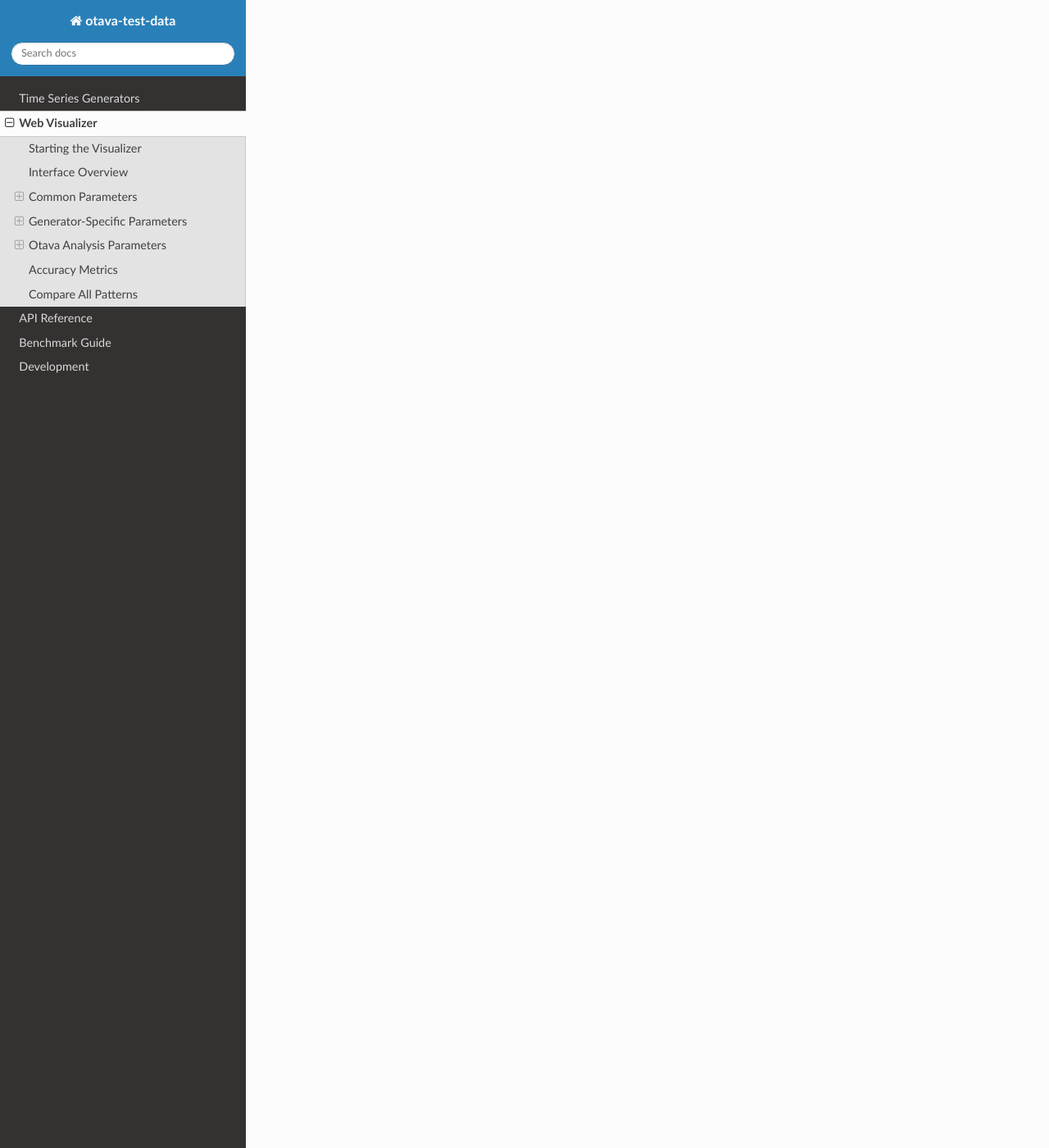
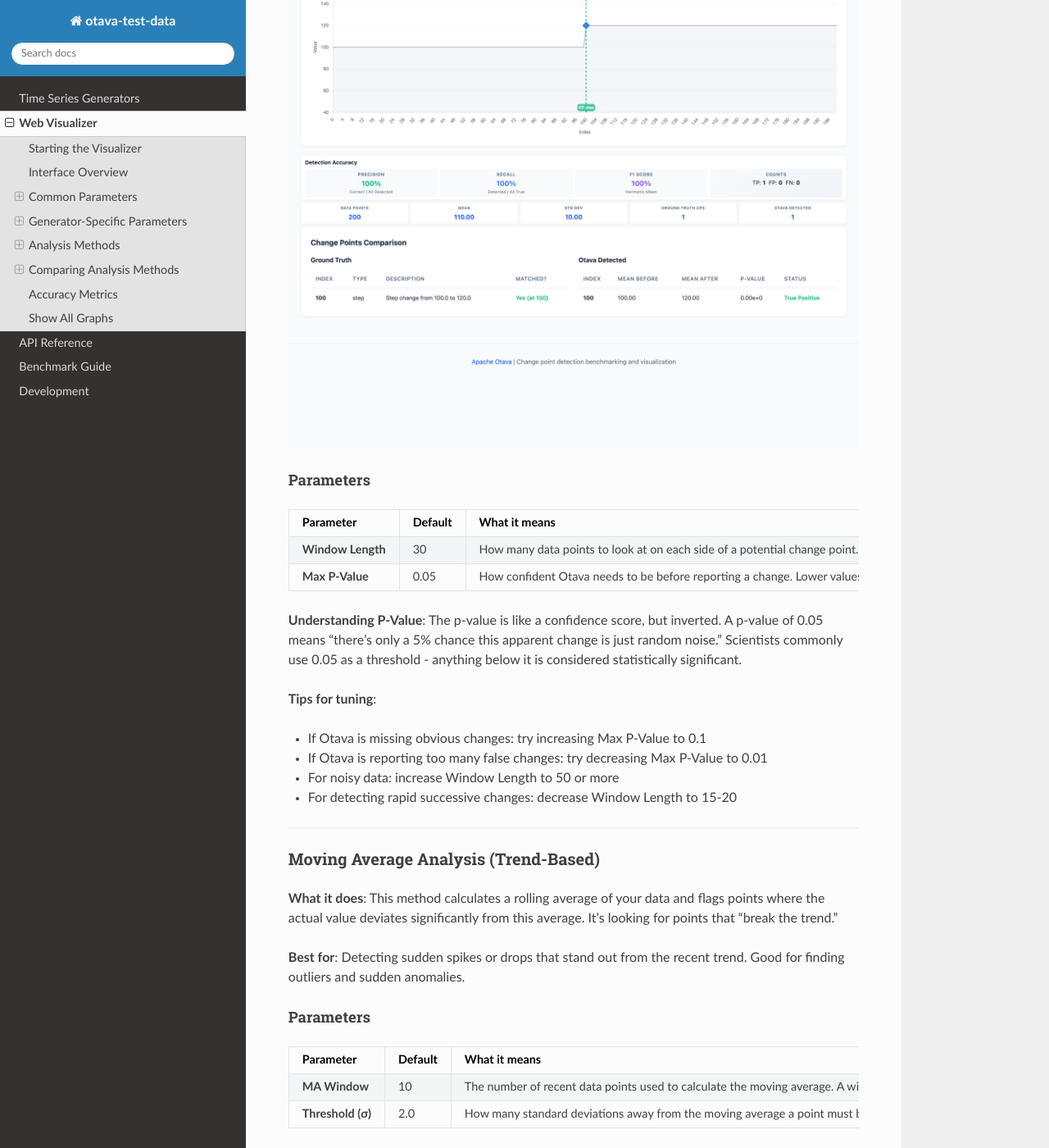
Before and after one commit to jdrumgoole/otava-test-data, a Sphinx documentation site: the page built from docs/visualizer.md, in a window 1280 px wide and 1400 px high, scrolled down 12037 px. Shown: the whole window at 82% size. Built offline with Sphinx 7.4.7 and the Read the Docs theme 3.1.0, drawn with Linux system fonts in a browser that asks for light colours; some of the changed text lies outside the part shown.

Commit message:
Add documentation for all three analysis methods with screenshots
- Document Otava Analysis parameters (Window Length, Max P-Value) with
  plain-English explanations for non-experts
- Document Moving Average Analysis parameters (MA Window, Threshold σ)
- Document Boundary Analysis parameters (Upper/Lower Bound)
- Add comparison table of method strengths, weaknesses, and use cases
- Add screenshots showing each analysis method in action
- Update "Compare All Patterns" to "Show All Graphs"

Co-Authored-By: Claude Opus 4.5 <noreply@anthropic.com>

```diff
--- a/docs/visualizer.md
+++ b/docs/visualizer.md
@@ -189,21 +189,90 @@ Uniformly distributed random values.
 
 **Use case**: Test with non-Gaussian noise distribution.
 
-## Otava Analysis Parameters
+## Analysis Methods
 
-### Window Length
+The visualizer supports three different analysis methods for detecting change points. Each method has different strengths and is suited to different types of data patterns.
 
-The sliding window size used by Otava for statistical analysis.
+![All three analysis methods](_static/screenshots/all-analysis-noisy.png)
 
-- **Default**: 30
-- **Effect**: Smaller windows are more sensitive but prone to false positives. Larger windows are more robust but may miss closely-spaced changes.
+### Otava Analysis (Statistical)
 
-### Max P-Value
+**What it does**: Otava uses statistical hypothesis testing to find points where the data distribution changes significantly. It compares the data before and after each potential change point using statistical tests.
 
-Statistical threshold for change point significance.
+**Best for**: Detecting genuine shifts in the average (mean) value of your data, such as performance regressions or improvements that persist over time.
 
-- **Default**: 0.05
-- **Effect**: Lower values make detection more strict (fewer false positives but may miss true changes).
+![Otava Analysis enabled](_static/screenshots/otava-analysis-only.png)
+
+#### Parameters
+
+| Parameter | Default | What it means |
+|-----------|---------|---------------|
+| **Window Length** | 30 | How many data points to look at on each side of a potential change point. Think of it like looking 30 points backward and 30 points forward to decide if something changed. |
+| **Max P-Value** | 0.05 | How confident Otava needs to be before reporting a change. Lower values (like 0.01) mean "only report changes I'm very sure about" - fewer false alarms but might miss subtle changes. Higher values (like 0.1) mean "report anything that looks suspicious" - catches more changes but may include false positives. |
+
+**Understanding P-Value**: The p-value is like a confidence score, but inverted. A p-value of 0.05 means "there's only a 5% chance this apparent change is just random noise." Scientists commonly use 0.05 as a threshold - anything below it is considered statistically significant.
+
+**Tips for tuning**:
+- If Otava is missing obvious changes: try increasing Max P-Value to 0.1
+- If Otava is reporting too many false changes: try decreasing Max P-Value to 0.01
+- For noisy data: increase Window Length to 50 or more
+- For detecting rapid successive changes: decrease Window Length to 15-20
+
+---
+
+### Moving Average Analysis (Trend-Based)
+
+**What it does**: This method calculates a rolling average of your data and flags points where the actual value deviates significantly from this average. It's looking for points that "break the trend."
+
+**Best for**: Detecting sudden spikes or drops that stand out from the recent trend. Good for finding outliers and sudden anomalies.
+
+#### Parameters
+
+| Parameter | Default | What it means |
+|-----------|---------|---------------|
+| **MA Window** | 10 | The number of recent data points used to calculate the moving average. A window of 10 means "average the last 10 points to get the expected value." |
+| **Threshold (σ)** | 2.0 | How many standard deviations away from the moving average a point must be to be flagged. The symbol σ (sigma) represents standard deviation - a measure of typical variation. |
+
+**Understanding the Threshold**: If your data typically varies by ±5 units from its average, setting threshold to 2σ means "flag anything more than 10 units away from expected." A threshold of 3σ would require 15+ units deviation.
+
+**Tips for tuning**:
+- For stable data with occasional anomalies: use smaller MA Window (5-10) and lower threshold (1.5-2.0)
+- For volatile data: use larger MA Window (15-30) and higher threshold (2.5-3.0)
+- To catch subtle shifts: lower the threshold
+- To reduce false positives: raise the threshold
+
+---
+
+### Boundary Analysis (Threshold-Based)
+
+**What it does**: The simplest method - it checks if data points cross predefined upper or lower boundaries. Any point outside these boundaries is flagged as a potential change point.
+
+**Best for**: Monitoring against known acceptable ranges. Useful when you have specific performance thresholds that should not be crossed (e.g., "response time must stay below 200ms").
+
+#### Parameters
+
+| Parameter | Default | What it means |
+|-----------|---------|---------------|
+| **Upper Bound** | 115 | Any data point above this value will be flagged. Think of it as your "maximum acceptable value." |
+| **Lower Bound** | 85 | Any data point below this value will be flagged. Think of it as your "minimum acceptable value." |
+
+**Tips for tuning**:
+- Set bounds based on your actual performance requirements
+- For the default test data (mean around 100): bounds of 85-115 will catch significant deviations
+- Tighter bounds catch more violations but may flag normal variation
+- Wider bounds only catch severe anomalies
+
+---
+
+## Comparing Analysis Methods
+
+| Method | Strength | Weakness | Best Use Case |
+|--------|----------|----------|---------------|
+| **Otava** | Statistically rigorous, finds true distribution changes | May miss gradual changes, requires tuning | Production monitoring, A/B testing |
+| **Moving Average** | Good at finding outliers, adapts to trends | Can miss sustained shifts | Anomaly detection, spike detection |
+| **Boundary** | Simple, predictable, fast | Needs known thresholds, misses relative changes | SLA monitoring, compliance checking |
+
+**Recommendation**: Start with Otava for general change point detection. Add Moving Average if you need to catch outliers. Use Boundary Analysis when you have specific threshold requirements.
 
 ### Match Tolerance
 
@@ -223,6 +292,6 @@ The visualizer calculates these metrics when comparing Otava's results to ground
 - **False Positives (FP)**: Incorrectly flagged non-change-points
 - **False Negatives (FN)**: Missed true change points
 
-## Compare All Patterns
+## Show All Graphs
 
-Click "Compare All Patterns" to run Otava analysis on all 12 generators simultaneously. This produces a summary table showing how well Otava performs across different types of change point patterns.
+Click "Show All Graphs" to run analysis on all generators simultaneously. This produces a grid of charts showing how well the analysis methods perform across different types of change point patterns, allowing you to quickly compare detection accuracy across pattern types.
```
Also changed, not shown: docs/_static/screenshots/all-analysis-noisy.png (added), docs/_static/screenshots/all-three-analysis.png (added), docs/_static/screenshots/otava-analysis-only.png (added), docs/_static/screenshots/otava-ma-analysis.png (added).
